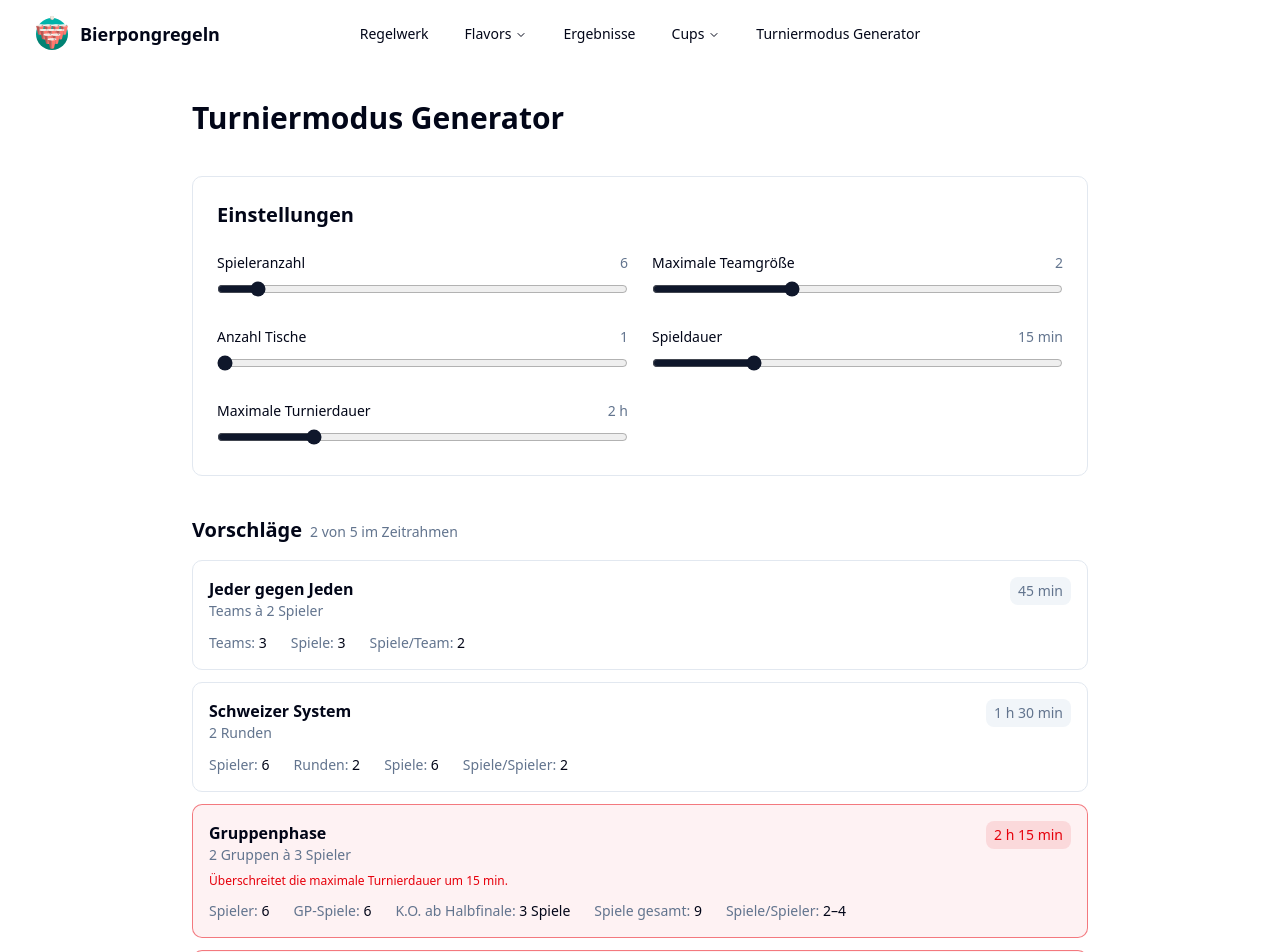
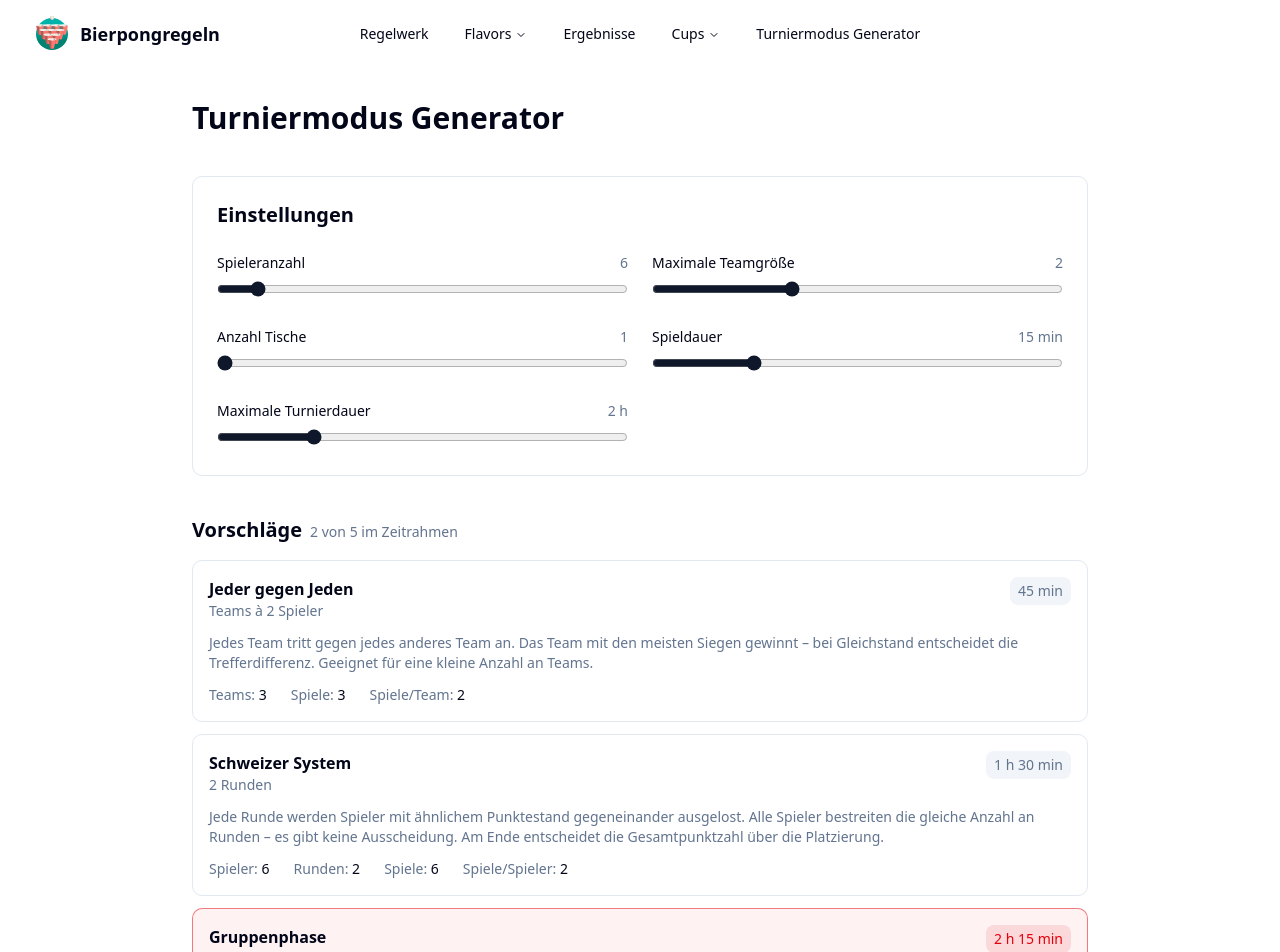
Before and after one commit to mowi12/bierpongregeln, a Next.js app: page /tournament-generator in a window 1280 px wide. Shown: the top 952 px of the page. Built offline with nearby package versions, Linux system fonts and the light colour scheme.

Commit message:
feat: add game mode descriptions

```diff
--- a/src/components/composites/tournament-generator/tournament-mode-card.tsx
+++ b/src/components/composites/tournament-generator/tournament-mode-card.tsx
@@ -23,6 +23,33 @@ function Stat({ label, value }: { label: string; value: string | number }) {
             <span className="font-medium">{value}</span>
         </span>
     );
+}
+
+function getModeDescription(mode: TournamentMode): string {
+    const isTeam = mode.teamSize > 1;
+    const unit = isTeam ? "Team" : "Spieler";
+    const unitPlural = isTeam ? "Teams" : "Spieler";
+
+    switch (mode.type) {
+        case "freeForAll":
+            return (
+                `Jede${isTeam ? "s" : "r"} ${unit} tritt gegen jede${isTeam ? "s" : "n"} andere${isTeam ? "s" : "n"} ${unit} an. ` +
+                `D${isTeam ? "as" : "er"} ${unit} mit den meisten Siegen gewinnt – bei Gleichstand entscheidet die Trefferdifferenz. ` +
+                `Geeignet für eine kleine Anzahl an ${unitPlural}.`
+            );
+        case "swiss":
+            return (
+                `Jede Runde werden ${unitPlural} mit ähnlichem Punktestand gegeneinander ausgelost. ` +
+                `Alle ${unitPlural} bestreiten die gleiche Anzahl an Runden – es gibt keine Ausscheidung. ` +
+                `Am Ende entscheidet die Gesamtpunktzahl über die Platzierung.`
+            );
+        case "groupPhase":
+            return (
+                `Die ${unitPlural} werden in ${mode.groupCount} Gruppen aufgeteilt, in denen jede${isTeam ? "s" : "r"} gegen jede${isTeam ? "s" : "n"} andere${isTeam ? "" : "n"} spielt. ` +
+                `Die zwei Erstplatzierten jeder Gruppe qualifizieren sich für die K.O.-Runde ab ${koFirstRoundLabel(mode.finalsType)}, ` +
+                `in der im direkten Duell der Sieger ermittelt wird.`
+            );
+    }
 }
 
 interface Props {
@@ -84,6 +111,8 @@ export function TournamentModeCard({ mode, maxDuration }: Props) {
                 </p>
             )}
 
+            <p className="text-muted-foreground mt-3 text-sm">{getModeDescription(mode)}</p>
+
             <div className="mt-3 flex flex-wrap gap-x-6 gap-y-1 text-sm">
                 {mode.type === "freeForAll" ? (
                     <>
```
